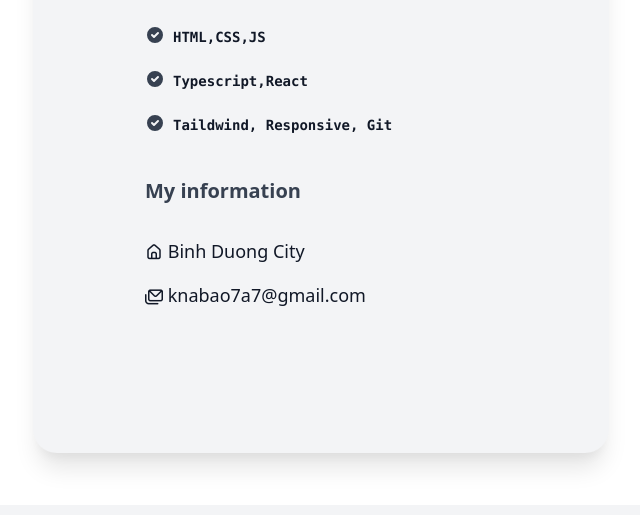
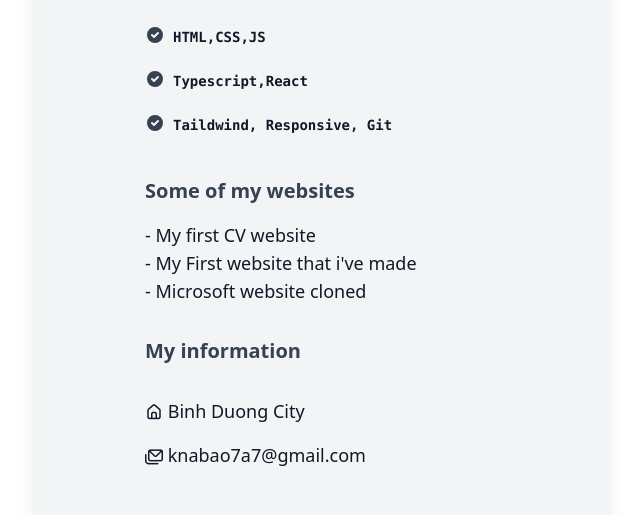
Before and after one commit to barokool/the-newest-cv, a plain HTML site: page index.html in a window 1280 px wide. Shown: the part 1033-1548 px from the top of the page, without its empty margins (319-959 px from the left). Drawn offline with nearby package versions, Linux system fonts and the light colour scheme.

Commit message:
finished

```diff
--- a/app.js
+++ b/app.js
@@ -2,17 +2,12 @@ const button = document.querySelector(".button-darkmode");
 const currentTheme = localStorage.getItem("theme");
 
 if (currentTheme == "dark") {
-    // ...then use the .dark-theme class
     document.body.classList.add("dark-theme");
     button.innerHTML=" <img  src=\'/lightmode.svg\' width=\'16px\' />"
   }
 button.addEventListener("click", function() {
-    // Toggle the .dark-theme class on each click
     document.body.classList.toggle("dark-theme");
-    // Let's say the theme is equal to light
-    // If the body contains the .dark-theme class...
     if (document.body.classList.contains("dark-theme")) {
-      // ...then let's make the theme dark
       theme = "dark";
     button.innerHTML=" <img  src=\'/lightmode.svg\' width=\'16px\' />"
     }
@@ -20,6 +15,5 @@ button.addEventListener("click", function() {
     theme="light"
     button.innerHTML=" <img  src=\'/dark_mode_black_24dp.svg\' width=\'16px\' />"
     }
-    // Then save the choice in localStorage
     localStorage.setItem("theme", theme);
   });
--- a/index.html
+++ b/index.html
@@ -36,7 +36,6 @@
         </article>
         <!--  -->
         <section class="md:mt-6 sm:mt-8 mt-4 pb-10">
-
             <div class="relative max-w-xl sm:mx-auto py-3">
               <!--container both of the screen white and blue   -->
               <!-- container the blue screen    -->
@@ -81,6 +80,13 @@
                             </p>
                         </li>
                       </ul>
+                      <div class="flex flex-col">
+                      <p class="py-4 text-xl font-semibold">Some of my websites</p>
+                      <a class=" text-gray-900 font-medium" href="https://barokool.netlify.app/"  target="_blank">- My first CV website </a>
+                      <a class=" text-gray-900 font-medium" href="https://barokool.github.io" target="_blank">- My First website that i've made</a>
+                      <a class=" text-gray-900 font-medium" href="https://github.com/barokool/microsoft-clone"  target="_blank">- Microsoft website cloned </a>
+
+                    </div>
                       <p class="py-4 text-xl font-semibold">My information  </p>
                       <p class="text-gray-900 font-medium"><i class="uil text-gray-900 uil-estate"></i> Binh Duong City</p>
                       <p class="text-gray-900 font-medium"><i class="uil  uil-envelopes"></i> knabao7a7@gmail.com</p>
```
